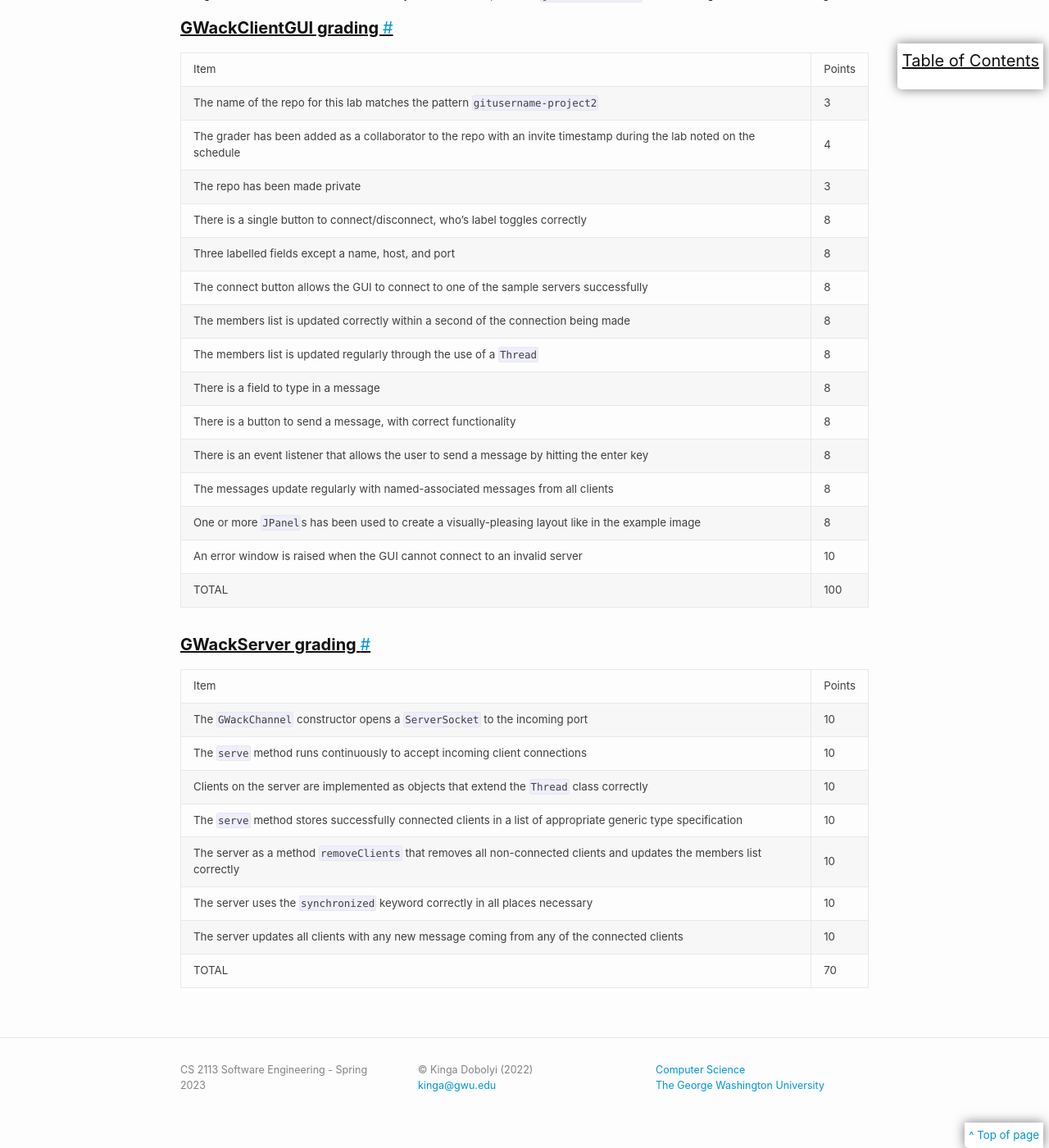
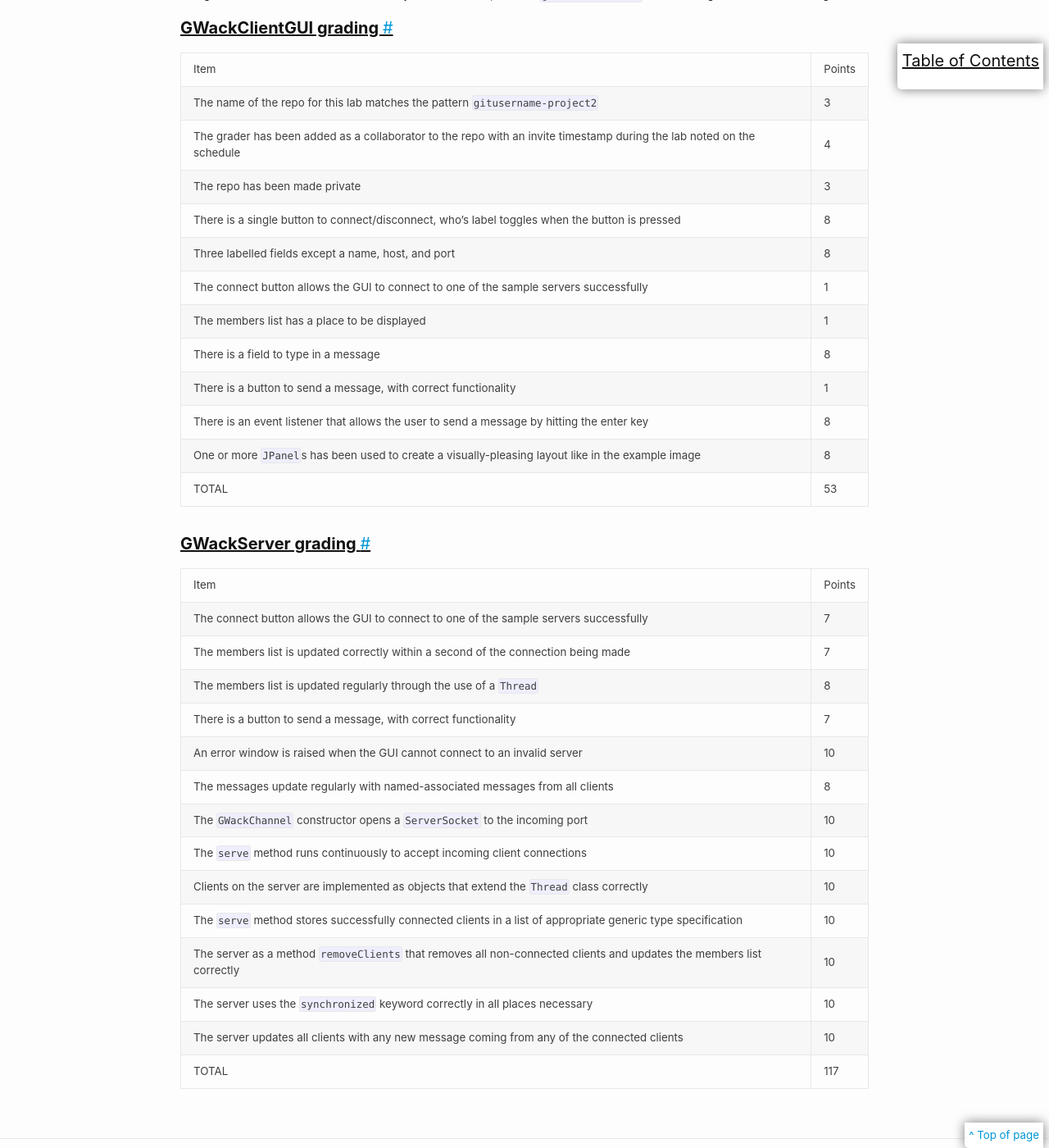
Before and after one commit to cs2113-s23/cs2113-s23.github.io, a Jekyll site: the page built from projects/project-2.md, in a window 1280 px wide and 1400 px high, scrolled down 5332 px. Shown: the whole window at 82% size. Built offline with Jekyll 4.4.1, drawn with Linux system fonts in a browser that asks for light colours.

Commit message:
p2 due dates

```diff
--- a/projects/project-2.md
+++ b/projects/project-2.md
@@ -249,22 +249,25 @@ Use git, as discussed in lab zero, to submit your work in a repo called `gituser
 |The name of the repo for this lab matches the pattern  `gitusername-project2` | 3 |
 |The grader has been added as a collaborator to the repo with an invite timestamp during the lab noted on the schedule| 4 |
 |The repo has been made private | 3 |
-|There is a single button to connect/disconnect, who's label toggles correctly | 8 |
+|There is a single button to connect/disconnect, who's label toggles when the button is pressed | 8 |
 |Three labelled fields except a name, host, and port | 8 |
-|The connect button allows the GUI to connect to one of the sample servers successfully | 8 |
-|The members list is updated correctly within a second of the connection being made | 8 |
-|The members list is updated regularly through the use of a `Thread` | 8 |
+|The connect button allows the GUI to connect to one of the sample servers successfully | 1 |
+|The members list has a place to be displayed | 1 |
 |There is a field to type in a message | 8 |
-|There is a button to send a message, with correct functionality | 8 |
+|There is a button to send a message, with correct functionality | 1 |
 |There is an event listener that allows the user to send a message by hitting the enter key | 8 |
-|The messages update regularly with named-associated messages from all clients | 8 |
 |One or more `JPanel`s has been used to create a visually-pleasing layout like in the example image | 8 |
-|An error window is raised when the GUI cannot connect to an invalid server | 10 |
-|TOTAL | 100 |
+|TOTAL | 53 |
 
 ## GWackServer grading
 
 |Item | Points |
+|The connect button allows the GUI to connect to one of the sample servers successfully | 7 |
+|The members list is updated correctly within a second of the connection being made | 7 |
+|The members list is updated regularly through the use of a `Thread` | 8 |
+|There is a button to send a message, with correct functionality | 7 |
+|An error window is raised when the GUI cannot connect to an invalid server | 10 |
+|The messages update regularly with named-associated messages from all clients | 8 |
 |The `GWackChannel` constructor opens a `ServerSocket` to the incoming port | 10 |
 |The `serve` method runs continuously to accept incoming client connections| 10 |
 |Clients on the server are implemented as objects that extend the `Thread` class correctly | 10 |
@@ -272,4 +275,4 @@ Use git, as discussed in lab zero, to submit your work in a repo called `gituser
 |The server as a method `removeClients` that removes all non-connected clients and updates the members list correctly | 10 |
 |The server uses the `synchronized` keyword correctly in all places necessary | 10 |
 |The server updates all clients with any new message coming from any of the connected clients | 10 |
-|TOTAL | 70 |
+|TOTAL | 117 |
```
